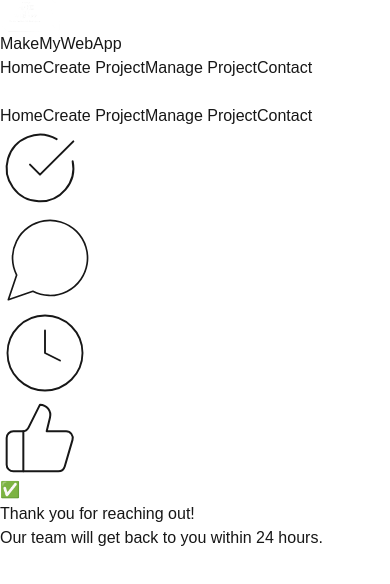
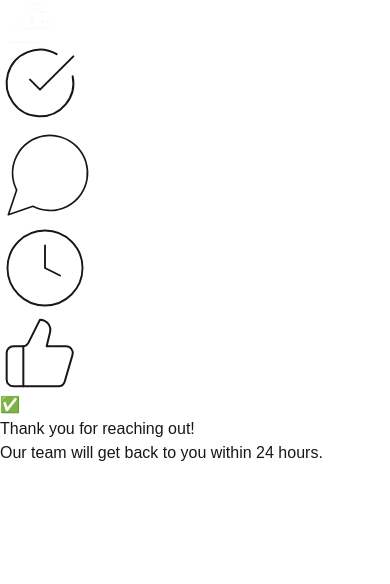
Before and after one commit to anushaAnu333/makemywebapp, a Next.js app: page /success in a window 390 px wide. Shown: the top 584 px of the page. Built offline with nearby package versions, Linux system fonts and the light colour scheme.

Commit message:
Refactor Navbar component: simplify navigation logic, remove unused state and effects, and enhance styling for better responsiveness

```diff
--- a/src/app/components/Navbar.tsx
+++ b/src/app/components/Navbar.tsx
@@ -1,138 +1,32 @@
 "use client";
 
 import Image from "next/image";
-import { useRouter, usePathname } from "next/navigation";
-import { useState, useEffect } from "react";
+import { useRouter } from "next/navigation";
 
 export default function Navbar() {
-  const router = useRouter();
-  const pathname = usePathname();
-  const [isMenuOpen, setIsMenuOpen] = useState(false);
-  const [isScrolled, setIsScrolled] = useState(false);
+  const route = useRouter();
 
-  // Handle scroll effect
-  useEffect(() => {
-    const handleScroll = () => {
-      setIsScrolled(window.scrollY > 20);
-    };
-    window.addEventListener("scroll", handleScroll);
-    return () => window.removeEventListener("scroll", handleScroll);
-  }, []);
-
-  // Close menu when route changes
-  useEffect(() => {
-    setIsMenuOpen(false);
-  }, [pathname]);
-
-  const navLinks = [
-    { name: "Home", path: "/" },
-    { name: "Create Project", path: "/home" },
-    { name: "Manage Project", path: "/maintain" },
-    { name: "Contact", path: "/contact" },
-  ];
-
-  const isActiveLink = (path: string) => {
-    if (path === "/" && pathname === "/") return true;
-    if (path !== "/" && pathname.startsWith(path)) return true;
-    return false;
+  const handleNavigate = () => {
+    route.push("/");
   };
 
   return (
     <nav
-      className={`fixed top-0 left-0 w-full z-50 transition-all duration-300 ${
-        isScrolled
-          ? "bg-slate-900/95 backdrop-blur-lg shadow-lg shadow-blue-500/10"
-          : "bg-transparent backdrop-blur-sm"
-      }`}>
-      <div className="max-w-7xl mx-auto px-4 sm:px-6 lg:px-8">
-        <div className="flex items-center justify-between h-20">
-          {/* Logo */}
-          <div
-            onClick={() => router.push("/")}
-            className="flex items-center cursor-pointer group">
-            <Image
-              src="/mmLogo.png"
-              alt="Make My Web App Logo"
-              width={60}
-              height={60}
-              className="object-contain transition-transform duration-300 group-hover:scale-105"
-            />
-            <span className="ml-3 text-xl font-bold bg-gradient-to-r from-blue-400 to-cyan-400 bg-clip-text text-transparent hidden sm:block">
-              MakeMyWebApp
-            </span>
-          </div>
-
-          {/* Desktop Navigation */}
-          <div className="hidden md:flex items-center space-x-1">
-            {navLinks.map((link) => (
-              <button
-                key={link.path}
-                onClick={() => router.push(link.path)}
-                className={`px-4 py-2 rounded-lg text-sm font-medium transition-all duration-300 ${
-                  isActiveLink(link.path)
-                    ? "bg-gradient-to-r from-blue-600 to-indigo-600 text-white shadow-lg shadow-blue-500/25"
-                    : "text-gray-300 hover:text-white hover:bg-white/10"
-                }`}>
-                {link.name}
-              </button>
-            ))}
-          </div>
-
-          {/* Mobile Menu Button */}
-          <button
-            onClick={() => setIsMenuOpen(!isMenuOpen)}
-            className="md:hidden relative w-10 h-10 flex items-center justify-center rounded-lg bg-white/10 hover:bg-white/20 transition-colors duration-300"
-            aria-label="Toggle menu">
-            <div className="w-6 h-5 relative flex flex-col justify-between">
-              <span
-                className={`w-full h-0.5 bg-white transform transition-all duration-300 ${
-                  isMenuOpen ? "rotate-45 translate-y-2" : ""
-                }`}
-              />
-              <span
-                className={`w-full h-0.5 bg-white transition-all duration-300 ${
-                  isMenuOpen ? "opacity-0" : ""
-                }`}
-              />
-              <span
-                className={`w-full h-0.5 bg-white transform transition-all duration-300 ${
-                  isMenuOpen ? "-rotate-45 -translate-y-2" : ""
-                }`}
-              />
-            </div>
-          </button>
-        </div>
-
-        {/* Mobile Menu */}
-        <div
-          className={`md:hidden transition-all duration-300 ease-in-out ${
-            isMenuOpen
-              ? "max-h-64 opacity-100"
-              : "max-h-0 opacity-0 overflow-hidden"
-          }`}>
-          <div className="py-4 space-y-2">
-            {navLinks.map((link) => (
-              <button
-                key={link.path}
-                onClick={() => router.push(link.path)}
-                className={`w-full text-left px-4 py-3 rounded-lg text-sm font-medium transition-all duration-300 ${
-                  isActiveLink(link.path)
-                    ? "bg-gradient-to-r from-blue-600 to-indigo-600 text-white shadow-lg shadow-blue-500/25"
-                    : "text-gray-300 hover:text-white hover:bg-white/10"
-                }`}>
-                {link.name}
-              </button>
-            ))}
-          </div>
-        </div>
+      className="fixed top-0 left-0 w-full flex items-center justify-end px-8 py-4
+  bg-transparent backdrop-blur-md  md:backdrop-blur-none  z-50"
+    >
+      <div
+        onClick={handleNavigate}
+        className="flex cursor-pointer items-center z-5 space-x-3"
+      >
+        <Image
+          src="/mmLogo.png"
+          alt="Make My Web App Logo"
+          width={80}
+          height={80}
+          className="object-contain"
+        />
       </div>
-
-      {/* Gradient border at bottom */}
-      <div
-        className={`absolute bottom-0 left-0 w-full h-px bg-gradient-to-r from-transparent via-blue-500 to-transparent transition-opacity duration-300 ${
-          isScrolled ? "opacity-100" : "opacity-0"
-        }`}
-      />
     </nav>
   );
 }
```
